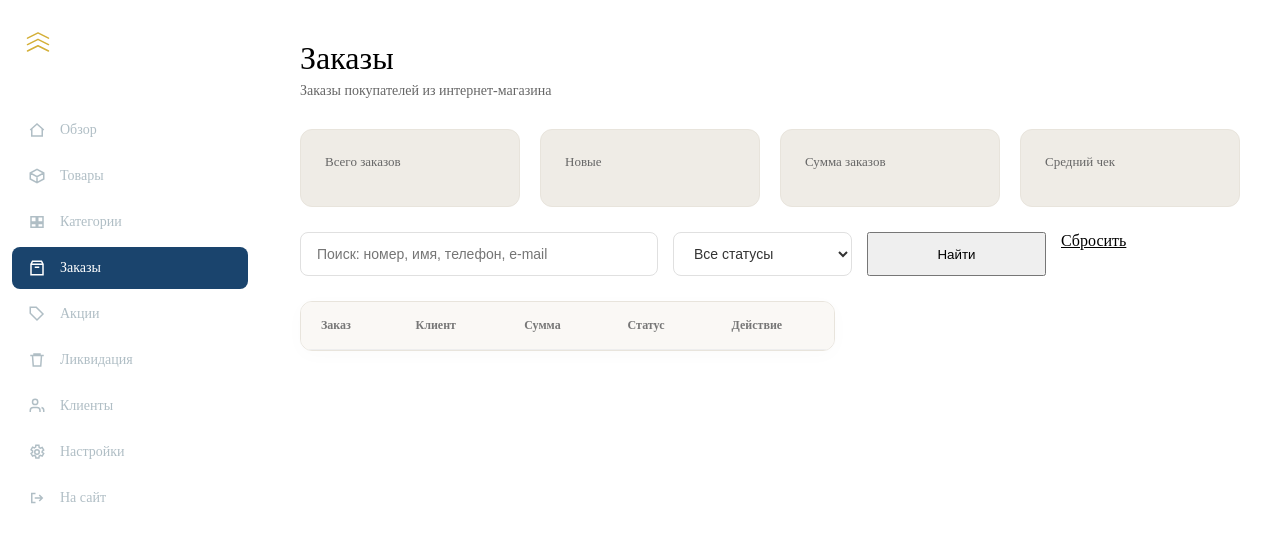
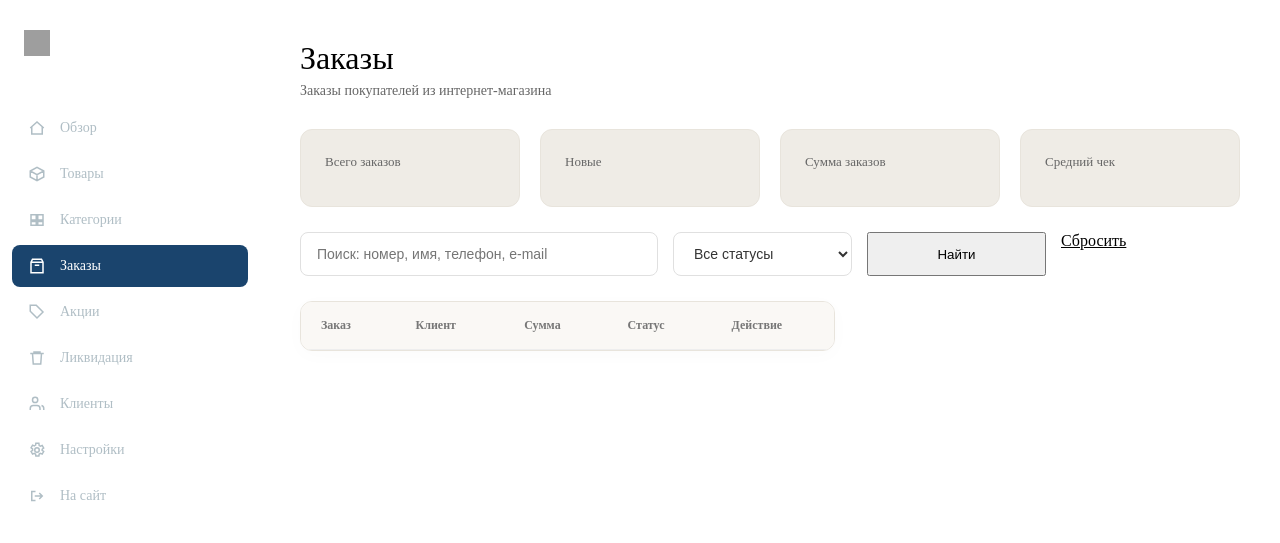
Before and after one commit to KoGorash1/wh, a Spring app: page /admin-orders in a window 1280 px wide. Shown: the top 543 px of the page. Run offline with Thymeleaf, Linux system fonts and the light colour scheme; the template is opened without the code that fills it, so the values that code supplies are empty; grey boxes are pictures that could not be loaded.

Commit message:
Apply stork brand logo

```diff
--- a/src/main/resources/templates/admin-orders.html
+++ b/src/main/resources/templates/admin-orders.html
@@ -13,7 +13,7 @@
 
 <aside>
     <div class="aside-header">
-        <svg viewBox="0 0 24 24" fill="none" stroke-width="1.3" stroke-linecap="round" stroke-linejoin="round" aria-hidden="true"><path d="M3 7l9-4.5L21 7M3 12.5l9-4.5 9 4.5M3 18l9-4.5 9 4.5"/></svg>
+        <img width="26" height="26" src="/images/logo-stork.svg" alt="" aria-hidden="true">
         <span>Белый Дом</span>
     </div>
     <nav class="nav-menu" aria-label="Разделы админки">
```
